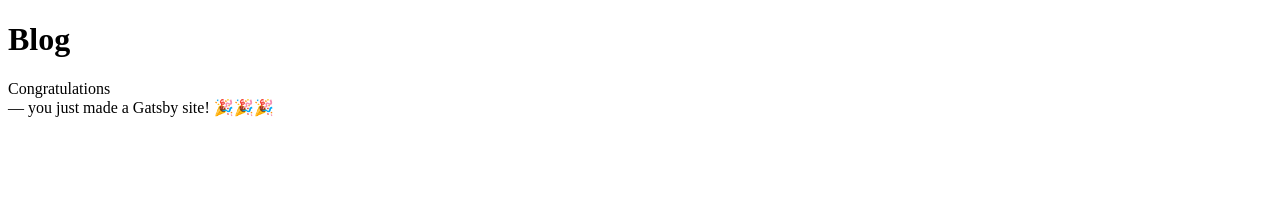
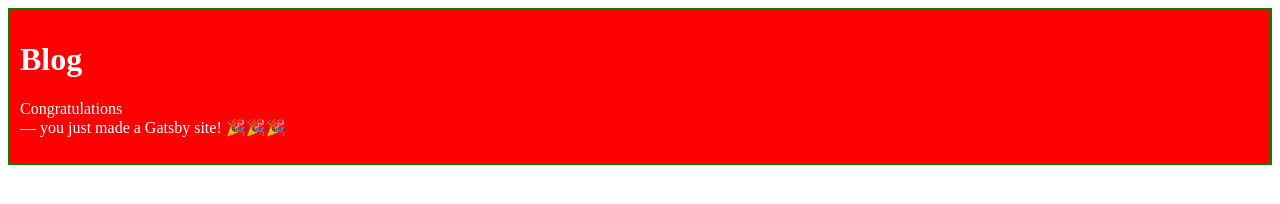
Before and after one commit to sitek94/gatsby-netlify-cms-blog-example, a Gatsby site: page / in a window 1280 px wide. Built offline with nearby package versions, Linux system fonts and the light colour scheme; Gatsby itself is replaced by a stand-in of ours.

Commit message:
add simple layout

```diff
--- /dev/null
+++ b/src/components/layout.tsx
@@ -0,0 +1,28 @@
+import * as React from 'react'
+import { Global, css } from '@emotion/react'
+import styled from '@emotion/styled'
+
+type LayoutProps = {
+  children: React.ReactNode
+}
+
+const globalStyles = css`
+  div {
+    background: red;
+    color: white;
+  }
+`
+
+export default function Layout({ children }: LayoutProps) {
+  return (
+    <Wrapper>
+      <Global styles={globalStyles} />
+      {children}
+    </Wrapper>
+  )
+}
+
+const Wrapper = styled('div')`
+  border: 2px solid green;
+  padding: 10px;
+`
--- a/src/pages/index.tsx
+++ b/src/pages/index.tsx
@@ -1,8 +1,10 @@
 import * as React from 'react'
+import Layout from '../components/layout'
 
 // markup
 function IndexPage() {
   return (
+    <Layout>
       <main>
         <title>Home Page</title>
 
@@ -19,6 +21,7 @@ function IndexPage() {
           </p>
         </div>
       </main>
+    </Layout>
   )
 }
 
```
Lines whose indentation alone changed are shown as unchanged.
